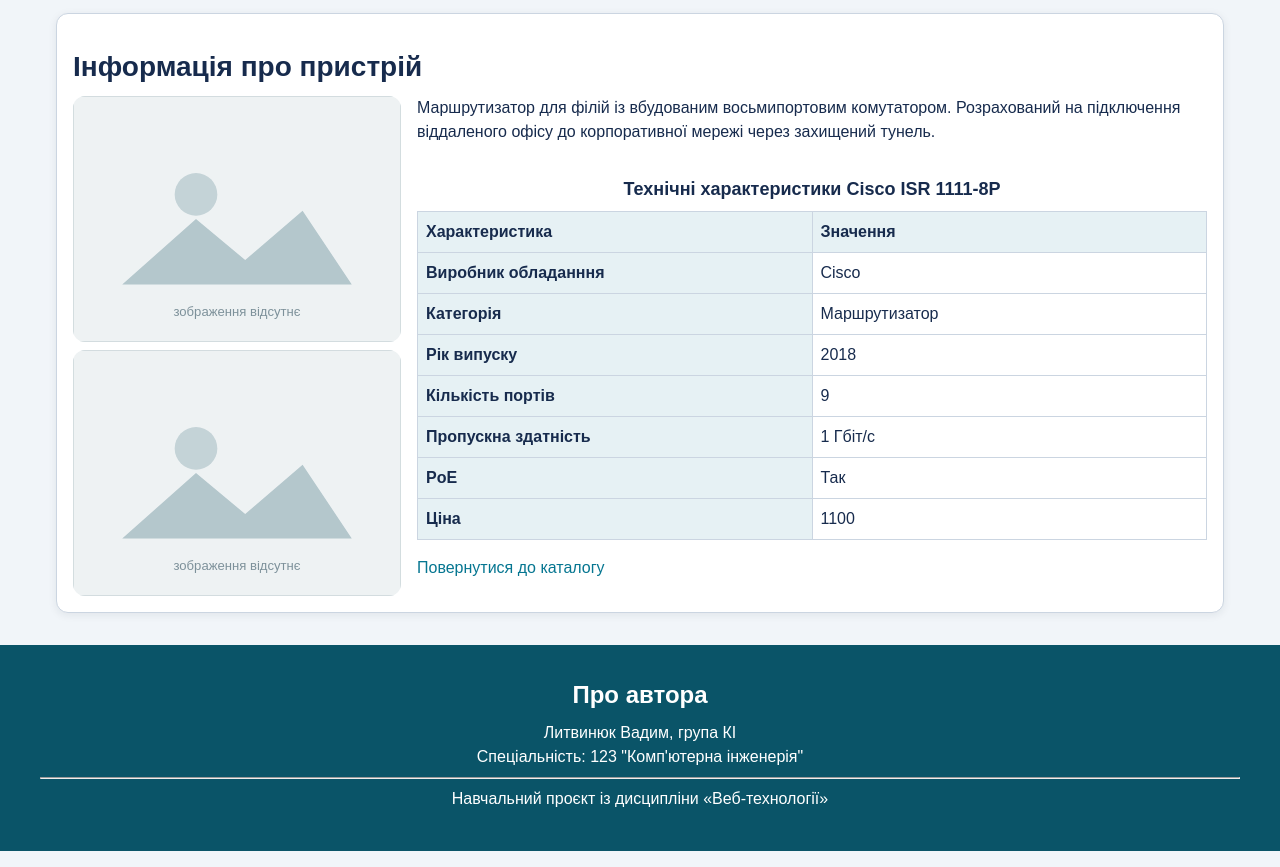
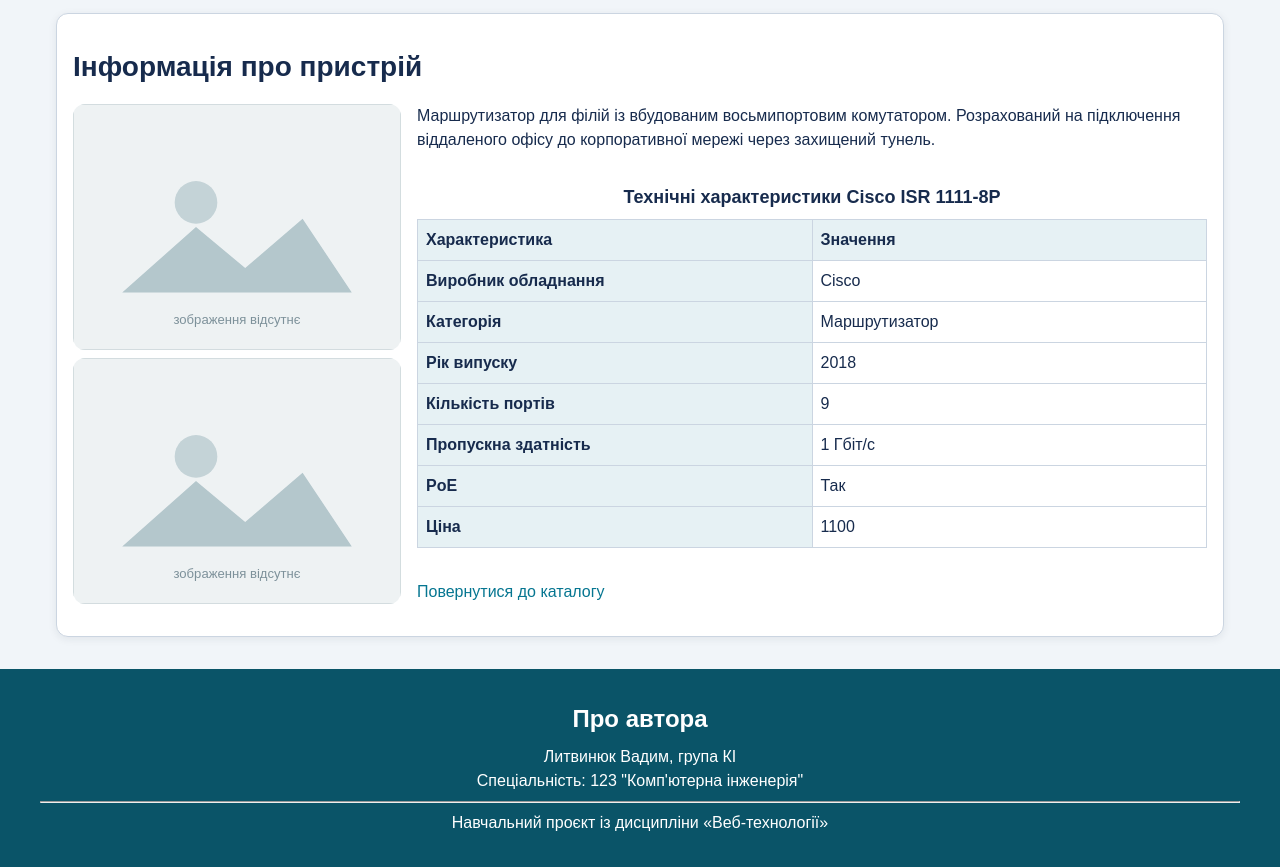
Before and after one commit to VadymLytvyniuk/webcatalog, a plain HTML site: page item.html in a window 1280 px wide. Shown: the part 164-1031 px from the top of the page. Drawn offline with Linux system fonts and the light colour scheme.

Commit message:
Виправив друкарські помилки

```diff
--- a/css/style.css
+++ b/css/style.css
@@ -172,6 +172,7 @@ th {
     flex: 1 1 18.5rem;
     display: flex;
     flex-direction: column;
+    gap: var(--space-sm);
     background-color: var(--c-surface);
     border: 0.0625rem solid var(--c-border);
     border-radius: var(--radius-card);
@@ -193,7 +194,6 @@ th {
 
 .card > p:last-child {
     margin-top: auto;
-    margin-bottom: 0;
 }
 
 /* Шапка з навігацією */
@@ -303,8 +303,7 @@ th {
 .card ul {
     list-style: none;
     padding-left: 0;
-    margin-top: var(--space-sm);
-    margin-bottom: var(--space-md);
+    margin: 0;
 }
 
 .list dt {
@@ -320,6 +319,10 @@ th {
 /* Підвал */
 .site-footer {
     width: 100%;
+    display: flex;
+    flex-direction: column;
+    align-items: center;
+    gap: var(--space-sm);
     background-color: var(--c-accent-dark);
     color: var(--c-surface);
     padding: var(--space-lg);
@@ -332,18 +335,18 @@ th {
     margin-inline: auto;
 }
 
+.site-footer h2,
+.site-footer p,
+.site-footer hr {
+    margin: 0;
+}
+
 .site-footer h2 {
-    margin-top: 0;
-    margin-bottom: var(--space-sm);
     font-size: 1.5rem;
 }
 
-.site-footer p {
-    margin-bottom: var(--space-sm);
-}
-
 .site-footer hr {
-    margin: var(--space-sm) auto;
+    width: 100%;
 }
 
 /* Панель фільтрів або дій */
@@ -414,10 +417,9 @@ th {
 .media-body {
     flex: 1 1 28rem;
     min-width: 0;
-}
-
-.media-body > p:first-child {
-    margin-bottom: var(--space-lg);
+    display: flex;
+    flex-direction: column;
+    gap: var(--space-md);
 }
 
 .media-body table {
@@ -429,11 +431,6 @@ th {
 .media-body td {
     overflow-wrap: anywhere;
     word-break: break-word;
-}
-
-.media-body p:last-child {
-    margin-top: var(--space-md);
-    margin-bottom: 0;
 }
 
 /* Адаптивну поведінку медіа-блоку реалізовано за допомогою ШІ */
@@ -466,5 +463,5 @@ th {
 /* ============ 5. Допоміжні класи ============ */
 /* Приглушений текст для дрібних підписів/метаданих */
 .text-muted {
-  color: var(--c-text-muted);
+    color: var(--c-text-muted);
 }
--- a/item.html
+++ b/item.html
@@ -46,7 +46,7 @@
             </thead>
             <tbody>
               <tr>
-                <th scope="row">Виробник обладанння</th>
+                <th scope="row">Виробник обладнання</th>
                 <td>Cisco</td>
               </tr>
               <tr>
```
